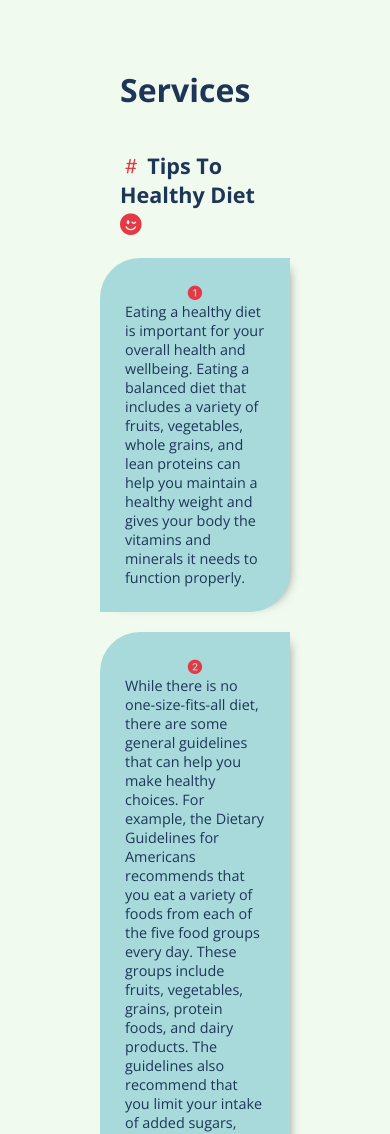
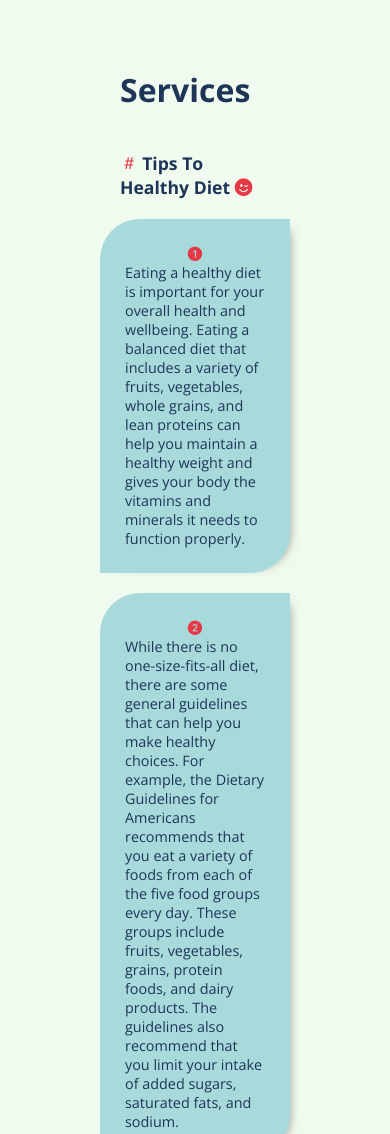
Before and after one commit to shmawilton/nav-bar, a website: page index.html in a window 390 px wide. Shown: the part 2240-3374 px from the top of the page. Drawn offline with nearby package versions, Linux system fonts and the light colour scheme.

Commit message:
third commit

```diff
--- a/index.html
+++ b/index.html
@@ -138,7 +138,7 @@
             </div>
             <div class="content" id="diet">
                 <div class="content-title">
-                    <h1 class="about"><i class="bi bi-hash"></i> Tips To Healthy Diet  <i class="bi bi-emoji-wink-fill"></i></h1>
+                    <h1 class="about tips"><i class="bi bi-hash"></i> Tips To Healthy Diet  <i class="bi bi-emoji-wink-fill"></i></h1>
                 </div>
                 <div class="content-desc">
                     <div class="content-p">
@@ -176,7 +176,7 @@
 
             <div class="content " id="exercise">
                 <div class="content-title">
-                    <h1 class="about"><i class="bi bi-hash"></i>Tips For Exercises <i class="bi bi-activity"></i></h1>
+                    <h1 class="about tips"><i class="bi bi-hash"></i>Tips For Exercises <i class="bi bi-activity"></i></h1>
                     <div class="content-desc">
                         <div class="content-p">
                             <i class="bi bi-1-circle-fill"></i>
--- a/script.js
+++ b/script.js
@@ -17,7 +17,7 @@ function fixNav() {
     }
 
     if (counts < 1) {
-        if (window.scrollY > content_to_blur.offsetHeight + 1200) {
+        if (window.scrollY > content_to_blur.offsetHeight + 1200 || window.scrollY > content_to_blur.offsetHeight + 950) {
             content_to_blur.classList.add('blur-active');
             popup.classList.add("active");
         } else {
@@ -59,13 +59,6 @@ function toggle1() {
 }
 
 
-// document.querySelectorAll('a[href^="#"]').forEach(link => {
-//     link.addEventListener('click', event => {
-//         event.preventDefault();
-//         history.replaceState(null, null, link.getAttribute('href'));
-//     });
-// });
-
 
 // prevening the #about etc from showing in the url
 
--- a/style.css
+++ b/style.css
@@ -312,7 +312,12 @@ hr {
 
 .about {
     padding: 6rem 7%;
+}
 
+@media screen and (max-width: 768px) {
+    .tips {
+        font-size: 1.1rem;
+    }
 }
 
 .main-about {
@@ -368,6 +373,7 @@ hr {
     width: 120px;
     height: 60px;
     border-top-left-radius: 30px;
+    margin-top: 10px;
 }
 .button:hover {
     background: linear-gradient(to left, var(--link-color), var(--secondary-color));
```
